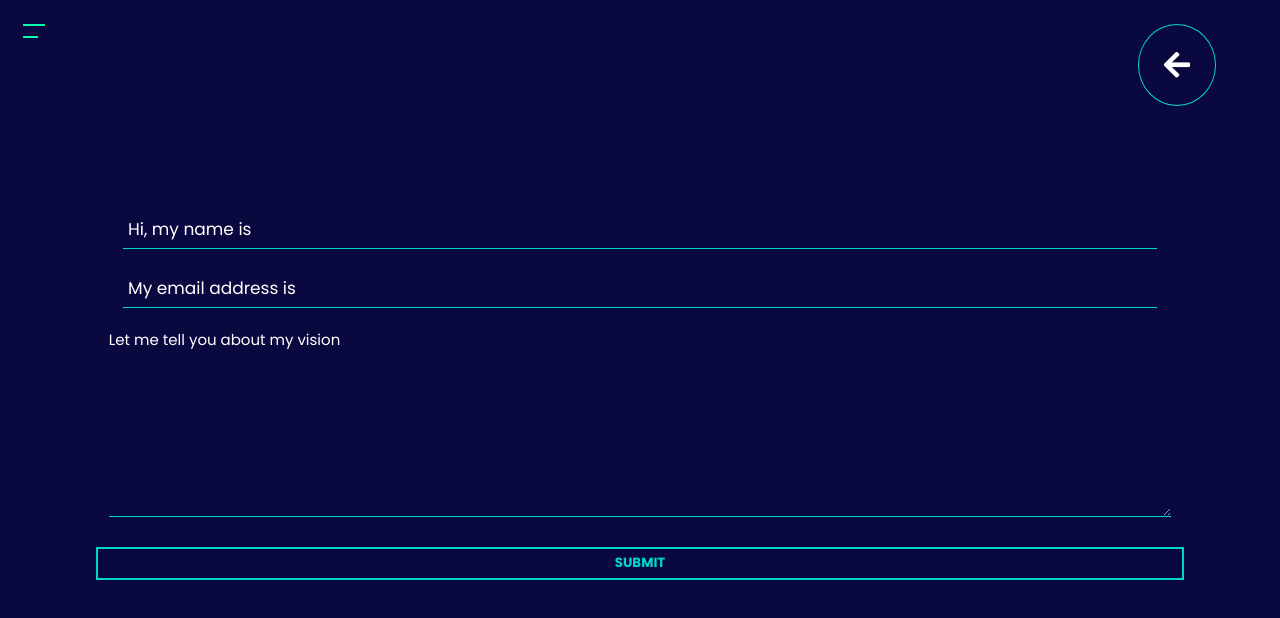
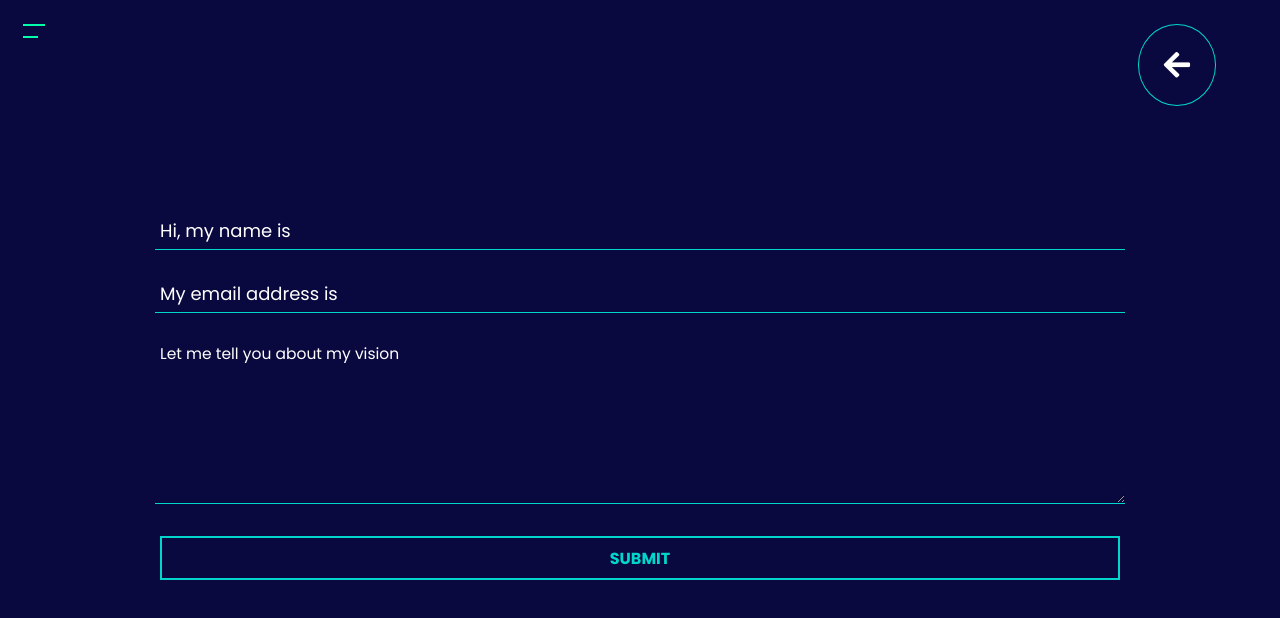
Before and after one commit to ChristianAlston/freelance, a React (Create React App) app: page /Service in a window 1280 px wide. Shown: the top 618 px of the page. Built offline with nearby package versions, Linux system fonts and the light colour scheme.

Commit message:
responsive changes and styling updates

```diff
--- a/src/Components/ServiceForm/ServiceForm.css
+++ b/src/Components/ServiceForm/ServiceForm.css
@@ -27,11 +27,11 @@ button:focus {
 }
 
 .input {
-    margin: 10px auto;
-    height: 30px;
-    width: 80%;
+    margin: 12px auto;
+    height: 35px;
+    width: 75%;
     padding: 5px;
-    font-size: 17px;
+    font-size: 18px;
     background-color: transparent;
     border-left: none;
     border-top: none;
@@ -47,15 +47,16 @@ button:focus {
     border-right: none;
     border-bottom: 1px solid rgb(0, 214, 203);
     height: 200px;
-    width: 83%;
-    margin: 10px auto;
-    font-size: 15px;
-    color: rgb(0, 214, 203)
+    width: 75%;
+    margin: 12px auto;
+    font-size: 15.5px;
+    color: rgb(0, 214, 203);
+    padding: 5px;
 }
 
 .submit {
     margin: 20px auto;
-    height: 35px;
+    height: 45px;
     width: 85%;
     background-color: transparent;
     color: rgb(0, 214, 203);
@@ -63,3 +64,17 @@ button:focus {
     font-weight: bold;
     text-transform: uppercase;
 }
+
+@media screen and (min-width: 471px) and (max-width: 1740px) {
+    .submit {
+        margin: 20px auto;
+        height: 55px;
+        width: 75%;
+        background-color: transparent;
+        color: rgb(0, 214, 203);
+        border: 2px solid rgb(0, 214, 203);
+        font-weight: bold;
+        font-size: 16px;
+        text-transform: uppercase;
+    }
+}
```
